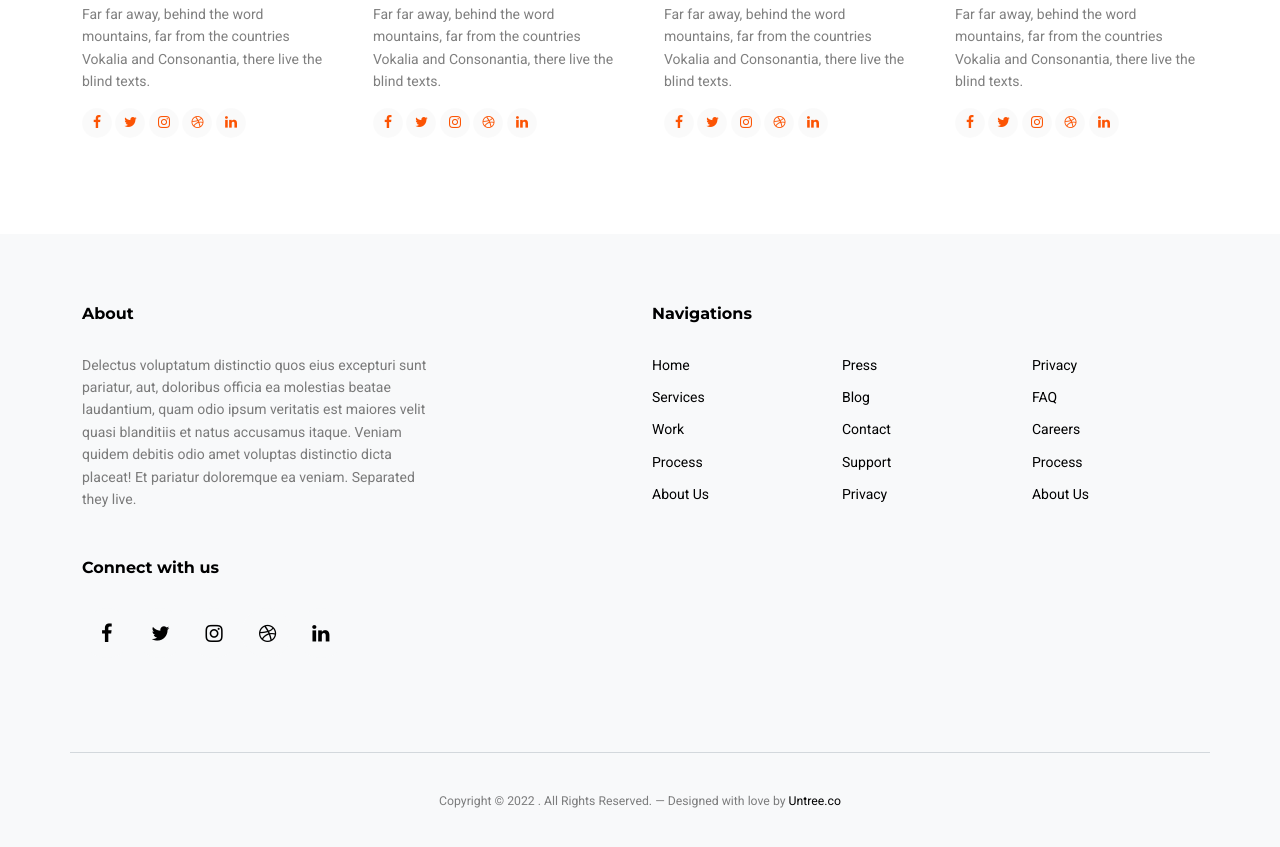
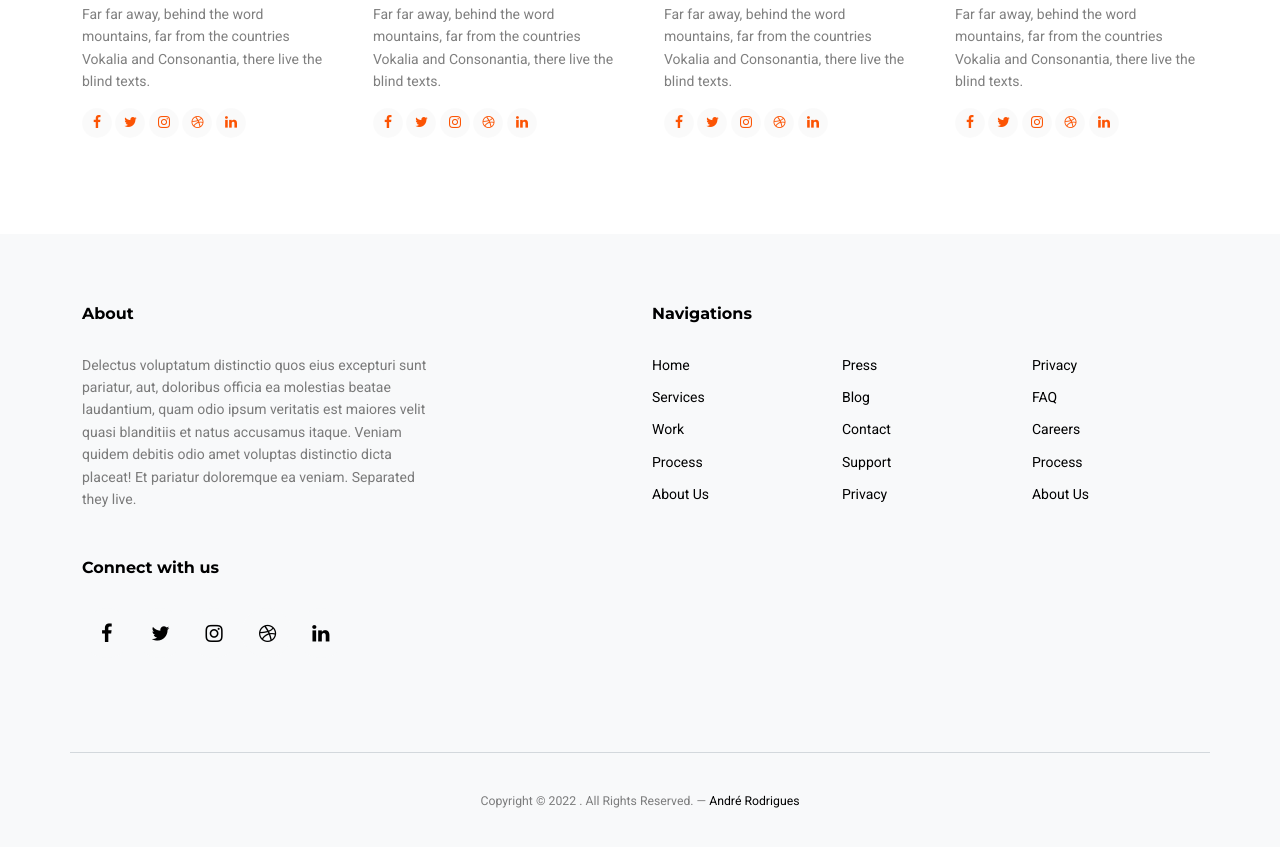
Before and after one commit to andre-rd-rodrigues/architech, a website: page about.html in a window 1280 px wide. Shown: the part 2318-3165 px from the top of the page. Drawn offline with Linux system fonts and the light colour scheme; files whose address does not match are found by name.

Commit message:
Update footer

```diff
--- a/about.html
+++ b/about.html
@@ -418,8 +418,8 @@
               <script>
                 document.write(new Date().getFullYear());
               </script>
-              . All Rights Reserved. &mdash; Designed with love by
-              <a href="https://untree.co">Untree.co</a>
+              . All Rights Reserved. &mdash;
+              <a href="https://andrerodrigo.com">André Rodrigues</a>
               <!-- License information: https://untree.co/license/ -->
             </p>
           </div>
```
Also changed, not shown: contact.html (+2 -2 lines), index.html (+2 -2 lines), projects.html (+2 -2 lines), services.html (+2 -2 lines).
